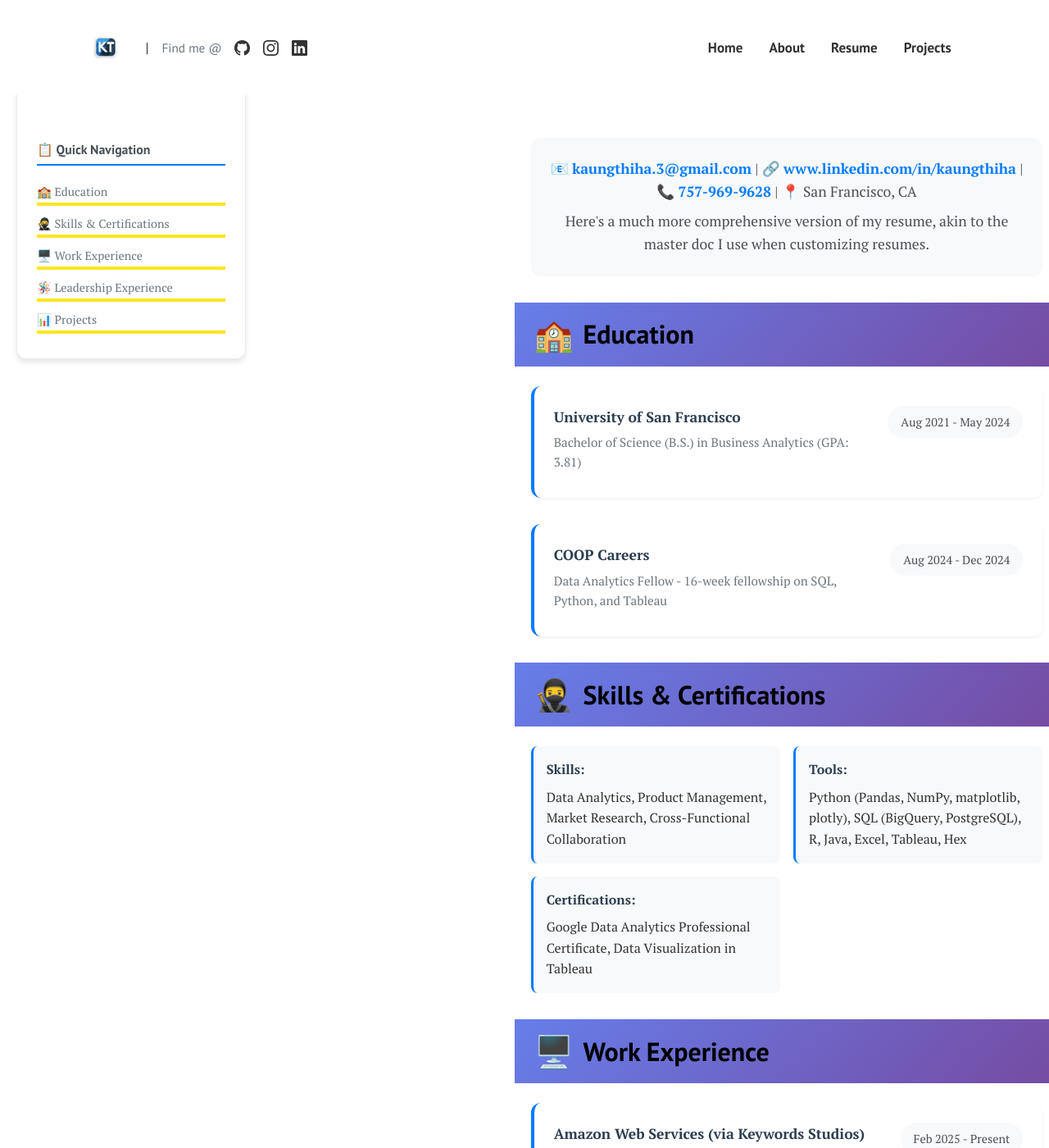
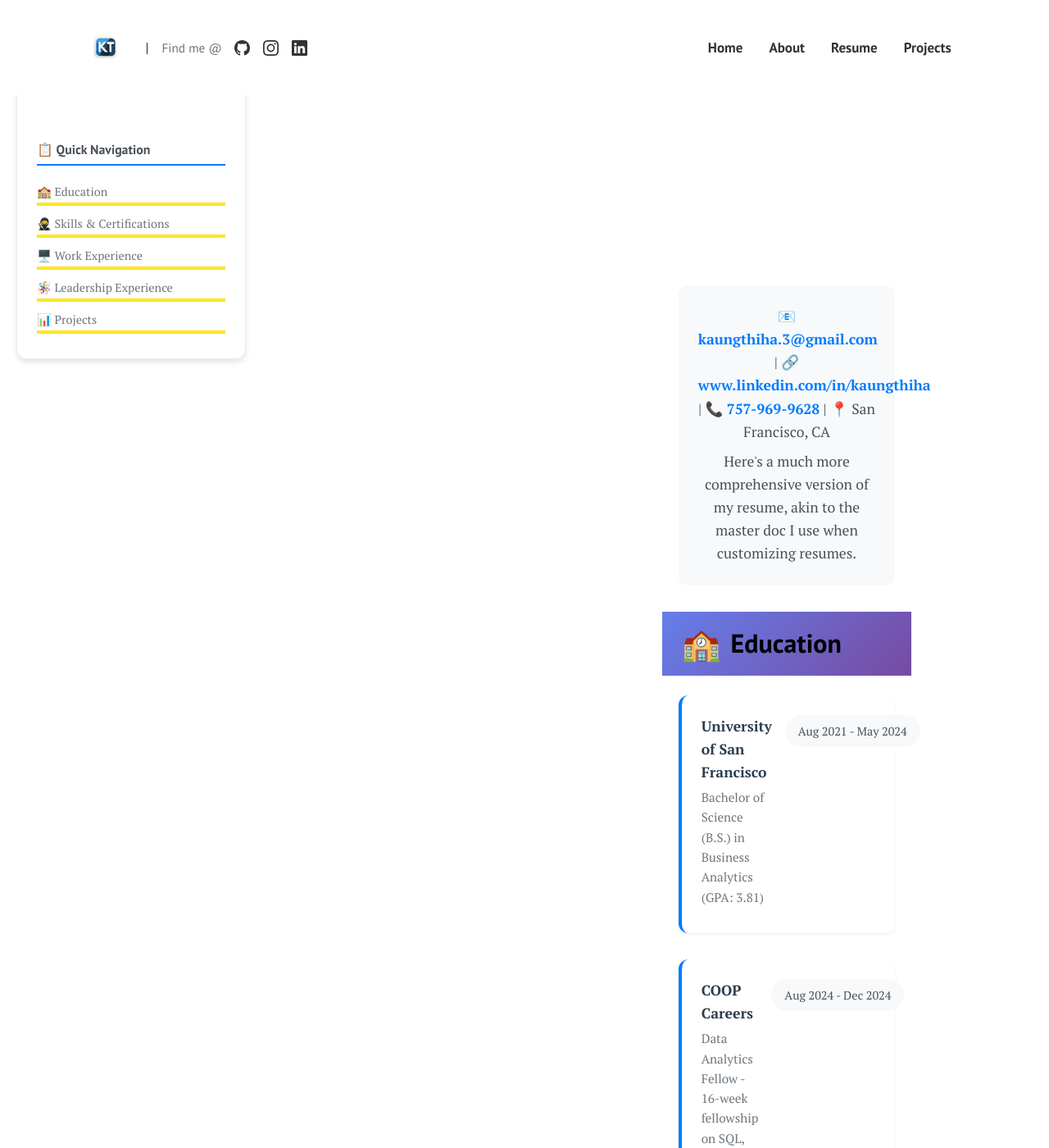
Before and after one commit to kaungthiha/kaungthiha.github.io, a Jekyll site: the page built from pages/resume.html, in a window 1280 px wide and 1400 px high. Shown: the whole window at 82% size. Built offline with Jekyll 4.4.1, drawn with Linux system fonts in a browser that asks for light colours.

Commit message:
Update resume.html

```diff
--- a/pages/resume.html
+++ b/pages/resume.html
@@ -9,7 +9,7 @@
       margin: 0 auto;
       font-size: 16px;
       line-height: 1.6;
-      padding: 20px;
+      padding: 200px;
     }
 
     .resume-content {
```
